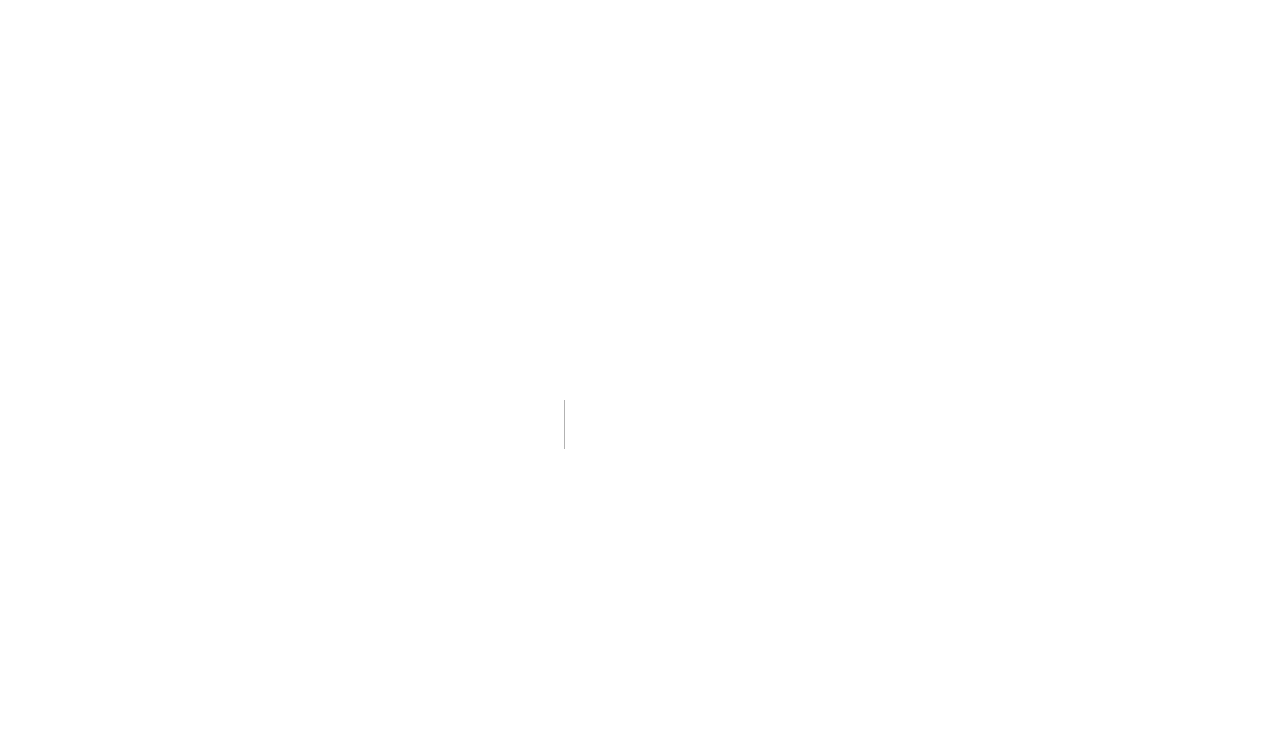
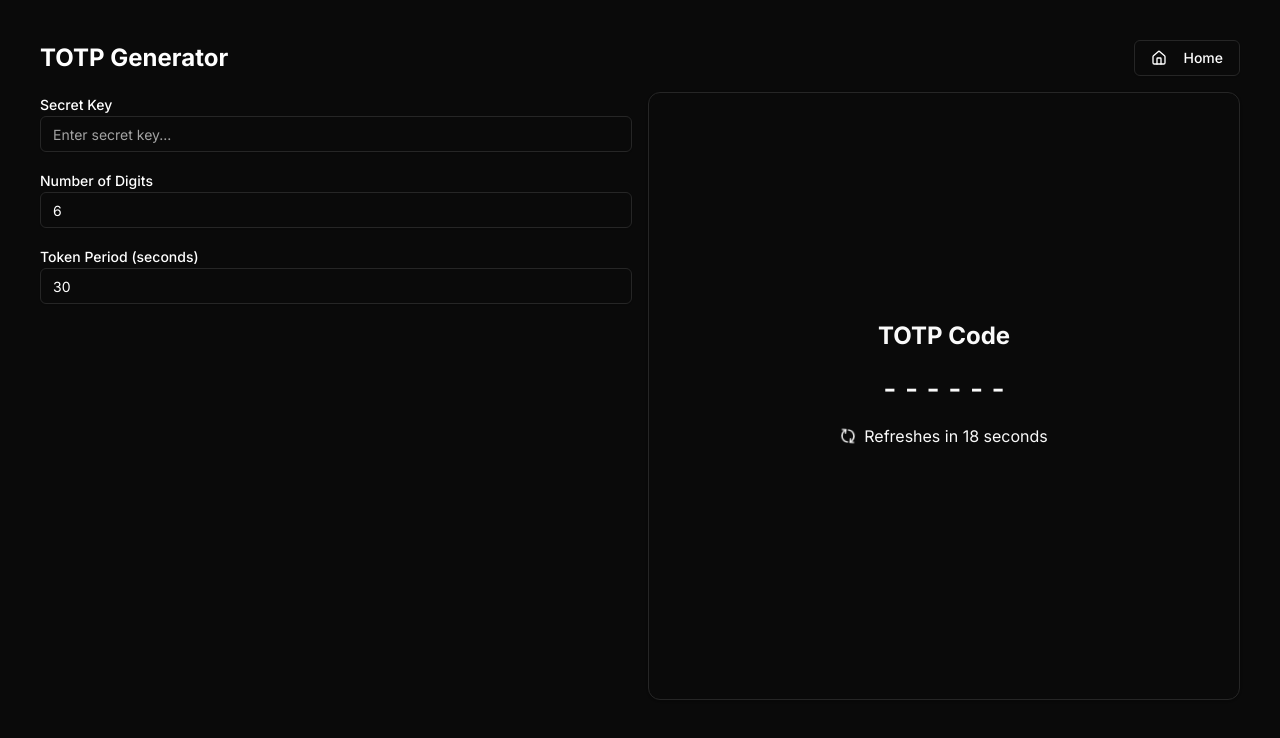
Before and after one commit to siddhardha123/cuteils, a Next.js app: page /tools/totp-generator in a window 1280 px wide. Before the commit this address had no page. Shown: the top 738 px of the page. Built offline with nearby package versions, Linux system fonts and the light colour scheme.

Commit message:
Add totp generator

```diff
--- a/app/page.tsx
+++ b/app/page.tsx
@@ -9,6 +9,7 @@ const tools = [
     { title: 'JSON to CSV', description: 'Convert JSON data to CSV format', href: '/tools/json-to-csv' },
     { title: 'JSON Formatter', description: 'Format JSON data', href: '/tools/json-formatter' },
     { title: 'JSON Corrector', description: 'Correct malformed JSON data', href: '/tools/json-corrector' },
+    { title: 'TOTP Generator', description: 'create totps', href: '/tools/totp-generator' },
 ]
 
 export default function Home() {
--- /dev/null
+++ b/app/tools/totp-generator/page.tsx
@@ -0,0 +1,142 @@
+'use client'
+
+import { useState, useEffect } from 'react'
+import { useRouter } from 'next/navigation'
+import { Button } from '@/components/ui/button'
+import { Input } from '@/components/ui/input'
+import { Label } from '@/components/ui/label'
+import { Card, CardContent } from '@/components/ui/card'
+import dynamic from 'next/dynamic'
+import * as OTPAuth from 'otplib'
+
+const HomeIcon = dynamic(() => import('lucide-react').then((mod) => mod.Home), { ssr: false })
+const RefreshCwIcon = dynamic(() => import('lucide-react').then((mod) => mod.RefreshCw), { ssr: false })
+
+export default function TOTPTool() {
+    const [secretKey, setSecretKey] = useState('')
+    const [digits, setDigits] = useState('6')
+    const [period, setPeriod] = useState('30')
+    const [totpCode, setTotpCode] = useState('')
+    const [timeRemaining, setTimeRemaining] = useState(0)
+    const router = useRouter()
+
+
+    function stripSpaces(str) {
+      return str.replace(/\s/g, '');
+      }
+
+    useEffect(() => {
+        const generateTOTP = () => {
+            if (secretKey) {
+                try {
+                    // Validate Base32 format before proceeding
+                    if (!OTPAuth.Secret.isValidBase32(secretKey)) {
+                        throw new Error('Secret key is not in valid Base32 format.')
+                    }
+
+                    const totp = new OTPAuth.TOTP({
+                        secret: OTPAuth.Secret.fromBase32(stripSpaces(secretKey)),
+                        digits: parseInt(digits),
+                        step: parseInt(period),
+                    })
+                    setTotpCode(totp.generate())
+                } catch (error) {
+                    console.error('Error generating TOTP:', error.message)
+                    setTotpCode('Invalid input')
+                }
+            } else {
+                setTotpCode('')
+            }
+        }
+
+        const updateRemainingTime = () => {
+            const timeLeft = parseInt(period) - Math.floor(Date.now() / 1000) % parseInt(period)
+            setTimeRemaining(timeLeft)
+        }
+
+        generateTOTP()
+        updateRemainingTime()
+
+        const interval = setInterval(() => {
+            generateTOTP()
+            updateRemainingTime()
+        }, 1000)
+
+        return () => clearInterval(interval)
+    }, [secretKey, digits, period])
+
+    const goToHomePage = () => {
+        router.push('/')
+    }
+
+    const handleDigitsChange = (value) => {
+        const num = parseInt(value)
+        if (num >= 6 && num <= 8) {
+            setDigits(value)
+        }
+    }
+
+    const handlePeriodChange = (value) => {
+        const num = parseInt(value)
+        if (num % 30 === 0 && num >= 30) {
+            setPeriod(value)
+        }
+    }
+
+    return (
+        <div className="h-[80vh] mx-auto p-4">
+            <div className="flex justify-between items-center mb-4">
+                <h1 className="text-2xl font-bold">TOTP Generator</h1>
+                <Button variant="outline" onClick={goToHomePage}>
+                    <HomeIcon className="h-4 w-4 mr-2" />
+                    Home
+                </Button>
+            </div>
+            <div className="h-full grid grid-cols-1 md:grid-cols-2 gap-4">
+                <div className="flex flex-col space-y-4">
+                    <div>
+                        <Label htmlFor="secretKey">Secret Key</Label>
+                        <Input
+                            id="secretKey"
+                            placeholder="Enter secret key..."
+                            value={secretKey}
+                            onChange={(e) => setSecretKey(e.target.value)}
+                        />
+                    </div>
+                    <div>
+                        <Label htmlFor="digits">Number of Digits</Label>
+                        <Input
+                            id="digits"
+                            type="number"
+                            min="6"
+                            max="8"
+                            value={digits}
+                            onChange={(e) => handleDigitsChange(e.target.value)}
+                        />
+                    </div>
+                    <div>
+                        <Label htmlFor="period">Token Period (seconds)</Label>
+                        <Input
+                            id="period"
+                            type="number"
+                            min="30"
+                            step="30"
+                            value={period}
+                            onChange={(e) => handlePeriodChange(e.target.value)}
+                        />
+                    </div>
+                </div>
+                <Card className="flex items-center justify-center">
+                    <CardContent className="text-center">
+                        <h2 className="text-2xl font-bold mb-4">TOTP Code</h2>
+                        <div className="text-4xl font-mono mb-4">{totpCode || '------'}</div>
+                        <div className="flex items-center justify-center">
+                            <RefreshCwIcon className="h-4 w-4 mr-2 animate-spin" />
+                            <span>Refreshes in {timeRemaining} seconds</span>
+                        </div>
+                    </CardContent>
+                </Card>
+            </div>
+        </div>
+    )
+}
--- /dev/null
+++ b/components/ui/card.tsx
@@ -0,0 +1,76 @@
+import * as React from "react"
+
+import { cn } from "@/lib/utils"
+
+const Card = React.forwardRef<
+  HTMLDivElement,
+  React.HTMLAttributes<HTMLDivElement>
+>(({ className, ...props }, ref) => (
+  <div
+    ref={ref}
+    className={cn(
+      "rounded-xl border bg-card text-card-foreground shadow",
+      className
+    )}
+    {...props}
+  />
+))
+Card.displayName = "Card"
+
+const CardHeader = React.forwardRef<
+  HTMLDivElement,
+  React.HTMLAttributes<HTMLDivElement>
+>(({ className, ...props }, ref) => (
+  <div
+    ref={ref}
+    className={cn("flex flex-col space-y-1.5 p-6", className)}
+    {...props}
+  />
+))
+CardHeader.displayName = "CardHeader"
+
+const CardTitle = React.forwardRef<
+  HTMLDivElement,
+  React.HTMLAttributes<HTMLDivElement>
+>(({ className, ...props }, ref) => (
+  <div
+    ref={ref}
+    className={cn("font-semibold leading-none tracking-tight", className)}
+    {...props}
+  />
+))
+CardTitle.displayName = "CardTitle"
+
+const CardDescription = React.forwardRef<
+  HTMLDivElement,
+  React.HTMLAttributes<HTMLDivElement>
+>(({ className, ...props }, ref) => (
+  <div
+    ref={ref}
+    className={cn("text-sm text-muted-foreground", className)}
+    {...props}
+  />
+))
+CardDescription.displayName = "CardDescription"
+
+const CardContent = React.forwardRef<
+  HTMLDivElement,
+  React.HTMLAttributes<HTMLDivElement>
+>(({ className, ...props }, ref) => (
+  <div ref={ref} className={cn("p-6 pt-0", className)} {...props} />
+))
+CardContent.displayName = "CardContent"
+
+const CardFooter = React.forwardRef<
+  HTMLDivElement,
+  React.HTMLAttributes<HTMLDivElement>
+>(({ className, ...props }, ref) => (
+  <div
+    ref={ref}
+    className={cn("flex items-center p-6 pt-0", className)}
+    {...props}
+  />
+))
+CardFooter.displayName = "CardFooter"
+
+export { Card, CardHeader, CardFooter, CardTitle, CardDescription, CardContent }
--- /dev/null
+++ b/components/ui/input.tsx
@@ -0,0 +1,22 @@
+import * as React from "react"
+
+import { cn } from "@/lib/utils"
+
+const Input = React.forwardRef<HTMLInputElement, React.ComponentProps<"input">>(
+  ({ className, type, ...props }, ref) => {
+    return (
+      <input
+        type={type}
+        className={cn(
+          "flex h-9 w-full rounded-md border border-input bg-transparent px-3 py-1 text-base shadow-sm transition-colors file:border-0 file:bg-transparent file:text-sm file:font-medium file:text-foreground placeholder:text-muted-foreground focus-visible:outline-none focus-visible:ring-1 focus-visible:ring-ring disabled:cursor-not-allowed disabled:opacity-50 md:text-sm",
+          className
+        )}
+        ref={ref}
+        {...props}
+      />
+    )
+  }
+)
+Input.displayName = "Input"
+
+export { Input }
--- /dev/null
+++ b/components/ui/label.tsx
@@ -0,0 +1,26 @@
+"use client"
+
+import * as React from "react"
+import * as LabelPrimitive from "@radix-ui/react-label"
+import { cva, type VariantProps } from "class-variance-authority"
+
+import { cn } from "@/lib/utils"
+
+const labelVariants = cva(
+  "text-sm font-medium leading-none peer-disabled:cursor-not-allowed peer-disabled:opacity-70"
+)
+
+const Label = React.forwardRef<
+  React.ElementRef<typeof LabelPrimitive.Root>,
+  React.ComponentPropsWithoutRef<typeof LabelPrimitive.Root> &
+    VariantProps<typeof labelVariants>
+>(({ className, ...props }, ref) => (
+  <LabelPrimitive.Root
+    ref={ref}
+    className={cn(labelVariants(), className)}
+    {...props}
+  />
+))
+Label.displayName = LabelPrimitive.Root.displayName
+
+export { Label }
--- a/package.json
+++ b/package.json
@@ -10,6 +10,7 @@
   },
   "dependencies": {
     "@monaco-editor/react": "^4.6.0",
+    "@radix-ui/react-label": "^2.1.1",
     "@radix-ui/react-slot": "^1.1.1",
     "@vercel/analytics": "^1.4.1",
     "class-variance-authority": "^0.7.1",
@@ -18,6 +19,7 @@
     "framer-motion": "^11.15.0",
     "lucide-react": "^0.469.0",
     "next": "15.1.3",
+    "otplib": "^12.0.1",
     "react": "^19.0.0",
     "react-dom": "^19.0.0",
     "react-syntax-highlighter": "^15.6.1",
```
Also changed, not shown: 2 other files (tests, documents, lock files or other folders).
